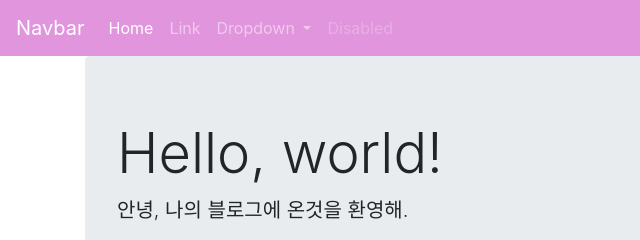
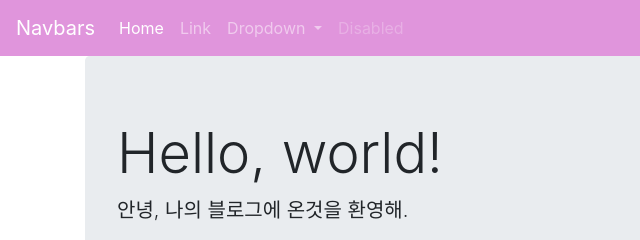
Before and after one commit to hyojnei/hyojnessss, a plain HTML site: page index.html in a window 1280 px wide. Shown: the top 240 px of the page, 0-640 px from the left. Drawn offline with nearby package versions, Linux system fonts and the light colour scheme.

Commit message:
third commit

```diff
--- a/index.html
+++ b/index.html
@@ -13,7 +13,7 @@
 <body>
     <!--내부바-->
         <nav class="navbar navbar-expand-lg navbar-dark" style="background-color: #E095DC;">
-            <a class="navbar-brand" href="#">Navbar</a>
+            <a class="navbar-brand" href="#">Navbars</a>
             <button class="navbar-toggler" type="button" data-toggle="collapse" data-target="#navbarSupportedContent" aria-controls="navbarSupportedContent" aria-expanded="false" aria-label="Toggle navigation">
                 <span class="navbar-toggler-icon"></span>
             </button>
```
